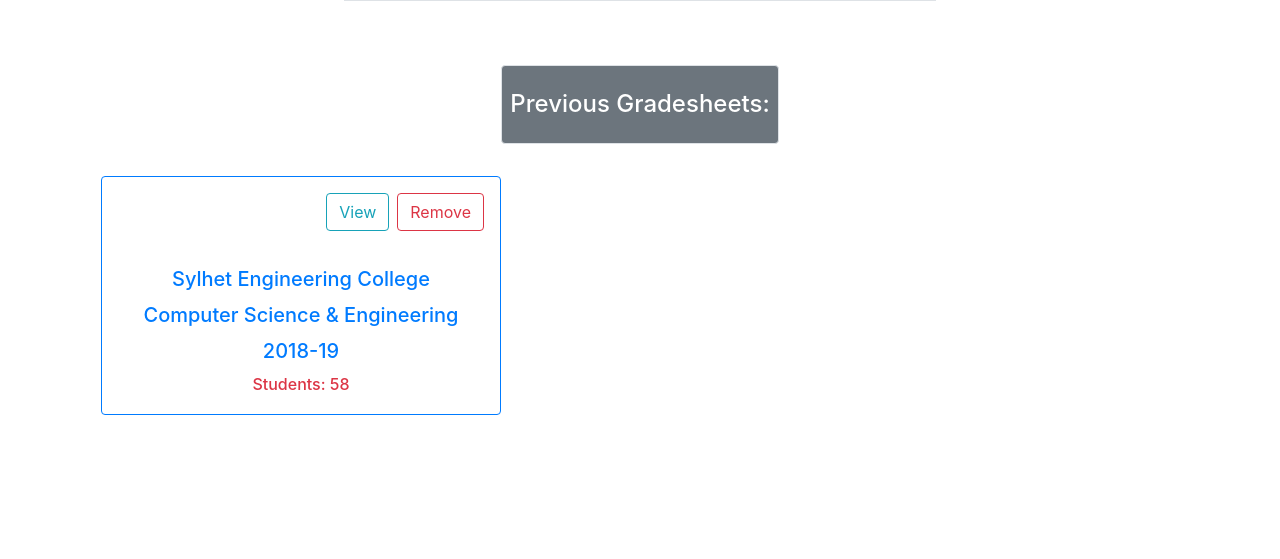
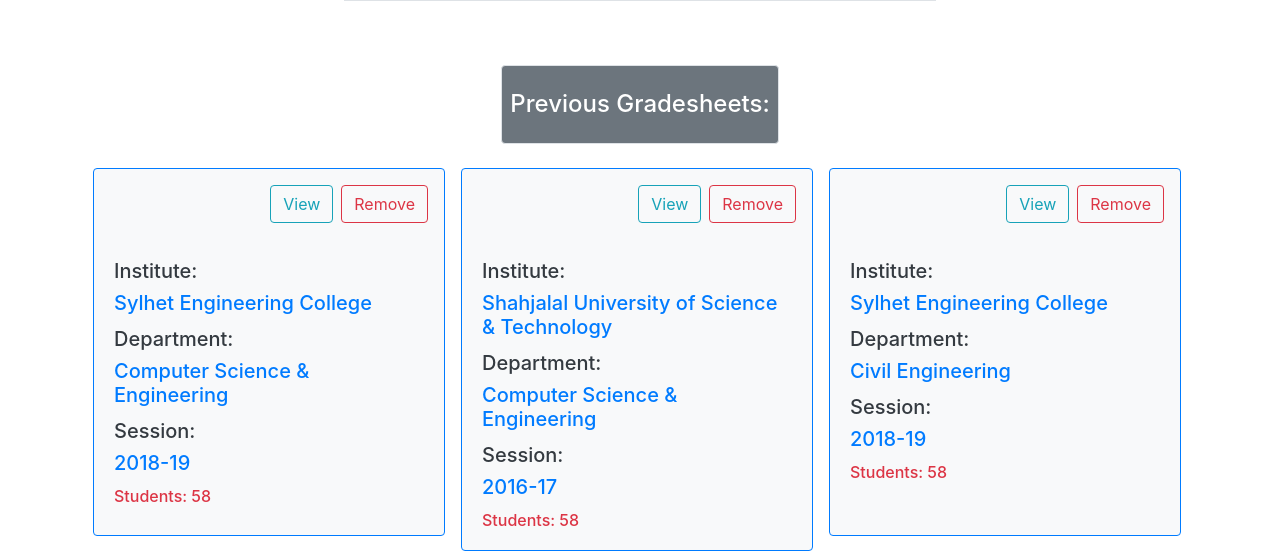
Before and after one commit to RahatGithub/Gradesheet_from_pd, a Django app: page / in a window 1280 px wide. Shown: the part 374-933 px from the top of the page. Before the commit the page ends 789 px from the top, so only its background shows below. Run offline with Django 4.2, Linux system fonts and the light colour scheme; data comes from the database, SQL or seed files in the repository; some libraries are stand-ins or nearby versions.

Commit message:
Gradesheet categories identified

```diff
--- a/GS_from_pd/urls.py
+++ b/GS_from_pd/urls.py
@@ -17,7 +17,6 @@
 from django.urls import path, include
 
 urlpatterns = [
-    path('', include('main.urls')),
     path('admin/', admin.site.urls),
-    path('main/', include('main.urls')),
+    path('', include('main.urls'))
 ]
--- a/main/admin.py
+++ b/main/admin.py
@@ -4,4 +4,4 @@
 # Register your models here.
 @admin.register(GradeSheet)
 class GradeSheetAdmin(admin.ModelAdmin):
-    list_display = ("reg_no", "session")
+    list_display = ("reg_no", "name", "session", "department", "institute")
--- a/main/templates/main/upload.html
+++ b/main/templates/main/upload.html
@@ -59,18 +59,23 @@
         <div class="text-center d-flex justify-content-center">
             <h4 class="bg-secondary text-white w-25 m-3 px-2 py-4 border rounded">Previous Gradesheets:</h4>
         </div>
-        <div class="card border-primary m-3" style="max-width: 25rem;">
+        {% for category in gradesheet_categories %}
+            <div class="card bg-light border-primary m-2 float-left" style="width:22rem; min-height:23rem;">
                 <div class="m-3 d-flex justify-content-end">
                     <a href="#"> <button class="btn btn-outline-info mr-2">View</button> </a>
                     <a href="#"> <button class="btn btn-outline-danger">Remove</button> </a>
                 </div>
-            <div class="card-body text-primary text-center">
-                <h5 class="card-title">Sylhet Engineering College</h5>
-                <h5 class="card-title">Computer Science & Engineering</h5>
-                <h5 class="card-title">2018-19</h5>
+                <div class="card-body text-primary">
+                    <h5 class="text-dark">Institute: </h5>
+                    <h5 class="card-title">{{category.0}}</h5>
+                    <h5 class="text-dark">Department: </h5>
+                    <h5 class="card-title">{{category.1}}</h5>
+                    <h5 class="text-dark">Session: </h5>
+                    <h5 class="card-title">{{category.2}}</h5>
                     <h6 class="card-text text-danger">Students: 58</h6>
                 </div>
             </div>
+        {% endfor %}
     </div>
 
 
--- a/main/urls.py
+++ b/main/urls.py
@@ -1,15 +1,14 @@
-from django.contrib import admin
+# from django.contrib import admin
 from django.urls import path
 from . import views
 from django.conf import settings
 from django.conf.urls.static import static
 
 urlpatterns = [
-    path('', views.upload, name = 'upload'),
-    path('upload/', views.upload, name = 'upload'),
+    path('', views.upload, name='index')
 ]
 
-urlpatterns += static(settings.MEDIA_URL, document_root=settings.MEDIA_ROOT)
+# urlpatterns += static(settings.MEDIA_URL, document_root=settings.MEDIA_ROOT)
 
-# if settings.DEBUG:
-#     urlpatterns += static(settings.MEDIA_URL, document_root=settings.MEDIA_ROOT)
+if settings.DEBUG:
+    urlpatterns += static(settings.MEDIA_URL, document_root=settings.MEDIA_ROOT)
--- a/main/views.py
+++ b/main/views.py
@@ -6,13 +6,14 @@
 import os
 import numpy as np
 import pandas as pd
+import json
 
-class Home(TemplateView):
-    template_name = 'home.html'
+# class Home(TemplateView):
+#     template_name = 'home.html'
 
 def upload(request):
     context = {}
-    semesters = []
+    # semesters = []
     if request.method == "POST":
         context['ok'] = True
         sem = 1
@@ -49,7 +50,7 @@
         dic = {}
         for i in range(0, len(students)):
             if str(students[i]['regi']) not in dic:
-                print('nai')
+                # print('nai')
                 std = {}
                 std['name'] = str(students[i]['name'])
                 std['results'] = []
@@ -66,15 +67,51 @@
                             nice.append(splited[3])
                             nice.append(splited[2])
                             nice.append(splited[4])
-                            print(nice)
                             one_sem.append(nice)
                         std['results'].append(one_sem)
                 dic[str(students[i]['regi'])] = std
-            else:
-                print('ache')
-        context['data'] = dic
-        # print(dic)
+
+        # context['data'] = dic
+
+        institute = request.POST['institute']
+        department = request.POST['department']
+        session = request.POST['session']
+        for student,info in dic.items():
+            print(student, info, end="\n\n")
+            reg_no = student
+            name = info['name']
+            results = json.dumps(info['results'])
+            GradeSheet.objects.create(reg_no=reg_no,
+                                      name=name,
+                                      institute=institute,
+                                      department=department,
+                                      session=session,
+                                      results=results )
+
 
         return render(request, 'main/batch_view.html', {'data':dic})
 
-    return render(request, 'main/upload.html', context)
+    # Dividing the gradesheets into categories based on <institute, department, session>
+    gradesheet_category_obj = GradeSheet.objects.values('institute', 'department', 'session')
+    gradesheet_categories = list()
+    for gs_dict in gradesheet_category_obj:
+        li = [gs_dict['institute'], gs_dict['department'], gs_dict['session']]
+        if li not in gradesheet_categories:
+            gradesheet_categories.append(li)
+
+    # prev_gs = []
+    # for gs_col in gradesheet_collection:
+    #     try:
+    #         gradesheets = GradeSheet.objects.filter(institute=gs_col[0],
+    #                                     department=gs_col[1],
+    #                                     session=gs_col[2])
+    #         for gradesheet in gradesheets:
+    #             prev_gs.append(gradesheet)
+    #     except:
+    #         pass
+
+    # for gs in prev_gs: print(gs)
+
+    # for gs_col in gradesheet_collection: print(gs_col)
+
+    return render(request, 'main/upload.html', {'gradesheet_categories':gradesheet_categories})
```
Also changed, not shown: GS_from_pd/settings.py (+7 -0 lines), main/models.py (+4 -3 lines), db.sqlite3, main/migrations/0003_rename_courses_gradesheet_result_and_more.py (added), main/migrations/0004_rename_result_gradesheet_results.py (added). Lines whose indentation alone changed are shown as unchanged.
